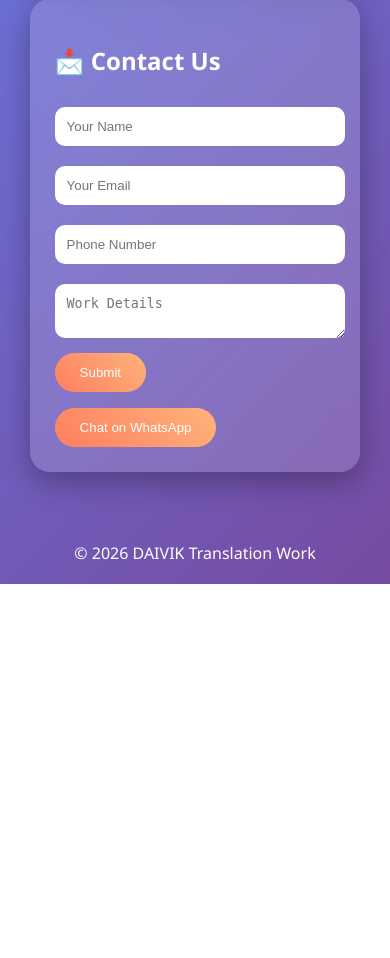
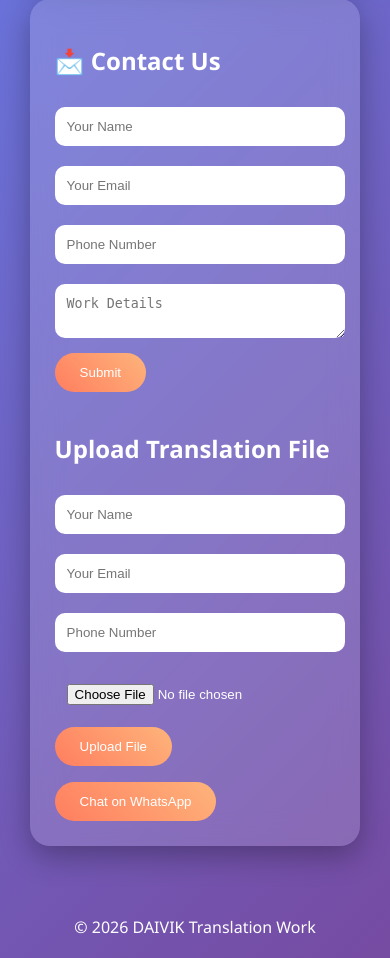
Before and after one commit to placementcellvvw/translator-website, a Flask app: page / in a window 390 px wide. Shown: the part 433-1391 px from the top of the page. Before the commit the page ends 1017 px from the top, so only its background shows below. Run offline with Flask 3, Linux system fonts and the light colour scheme.

Commit message:
Add translation file upload form
Added a form for uploading translation files with fields for name, email, and phone number.

```diff
--- a/templates/index.html
+++ b/templates/index.html
@@ -126,6 +126,35 @@ footer {
 
 <button class="btn">Submit</button>
 </form>
+<h2 style="margin-top:40px;">Upload Translation File</h2>
+
+<form method="POST"
+      action="/upload_translation"
+      enctype="multipart/form-data"
+      class="upload-box">
+
+    <input type="text"
+           name="name"
+           placeholder="Your Name"
+           required>
+
+    <input type="email"
+           name="email"
+           placeholder="Your Email"
+           required>
+
+    <input type="text"
+           name="phone"
+           placeholder="Phone Number"
+           required>
+
+    <input type="file"
+           name="file"
+           required>
+
+    <button class="btn">
+        Upload File
+    </button>
 
 <p style="color:lightgreen;">{{ message }}</p>
 
```
